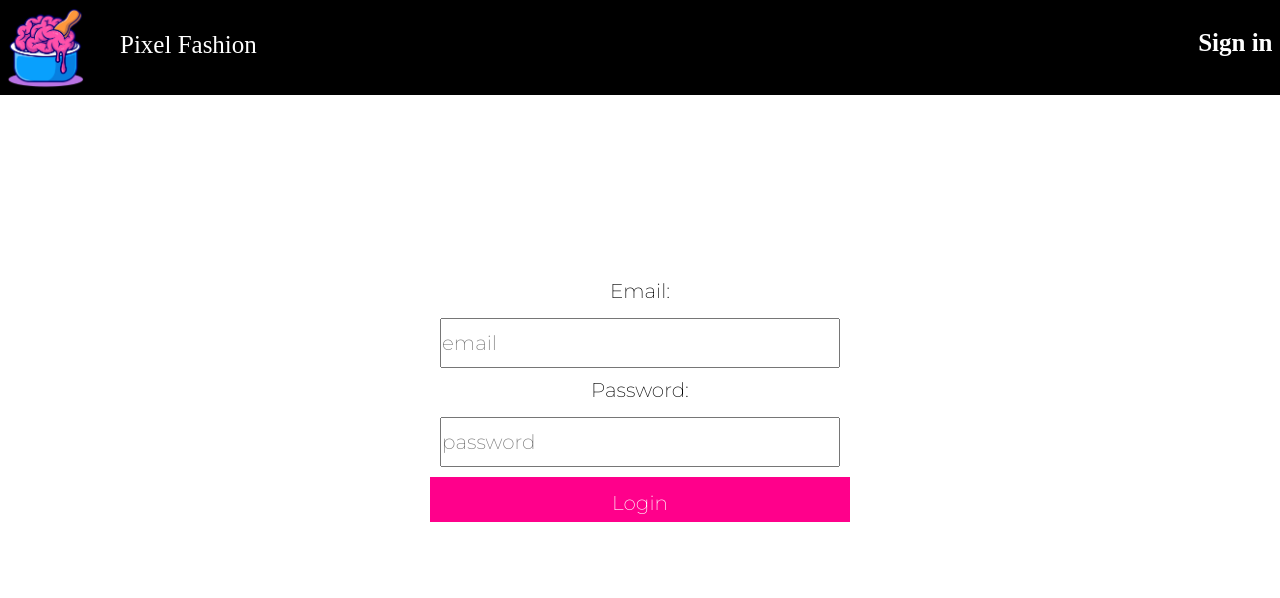
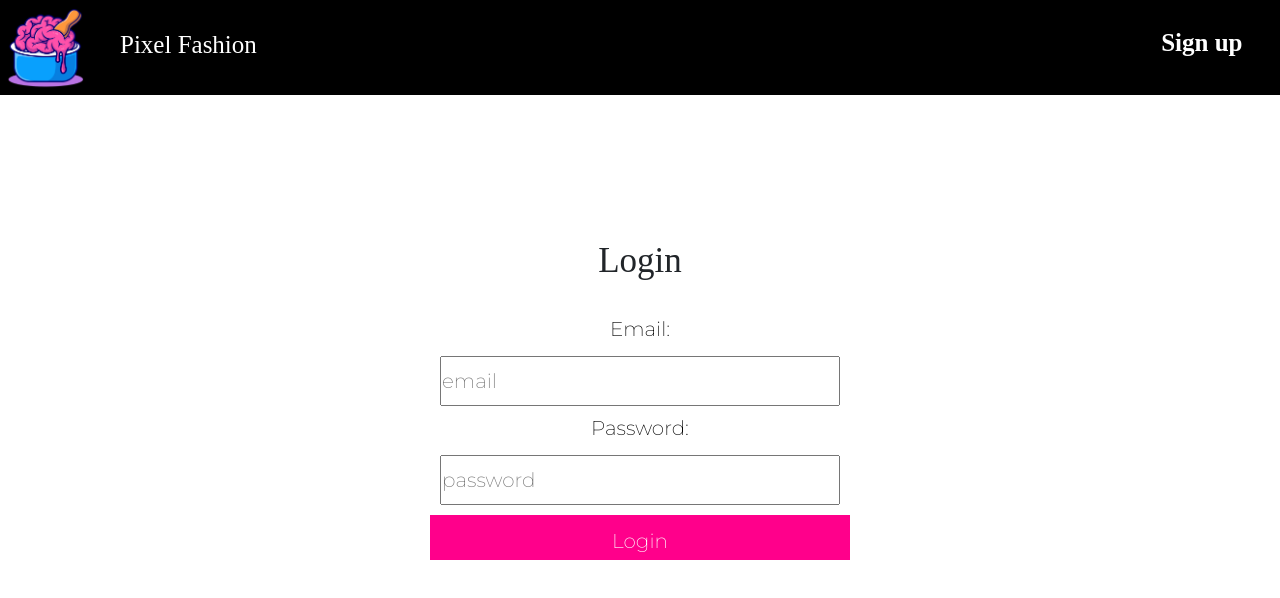
Before and after one commit to dsantucho/PreEntrega1-SANTUCHO, a React (Create React App) app: page /login in a window 1280 px wide. Shown: the top 598 px of the page. Built offline with nearby package versions, Linux system fonts and the light colour scheme; a web font is replaced by a local one.

Commit message:
estetica login page

```diff
--- a/src/components/NavBar.js
+++ b/src/components/NavBar.js
@@ -56,8 +56,8 @@ export const NavBar = () => {
         </ul>
       </div>):(
       <div className="container d-flex col-7 justify-content-end align-items-center">
-        <ul>
-          <Link to="/*">Sign in</Link>
+        <ul className="pe-5">
+          <Link to="/*">Sign up</Link>
         </ul>
       </div>)}
 
--- a/src/pages/Login.js
+++ b/src/pages/Login.js
@@ -28,7 +28,8 @@ const Login = () => {
     };
 
     return (
-        <div className="login">
+        <div className="login d-flex flex-column">
+            <h2 className='pb-5'>Login</h2>
             <form onSubmit={handleLogin}>
                 <h3>Email:</h3>
                 <input
```
